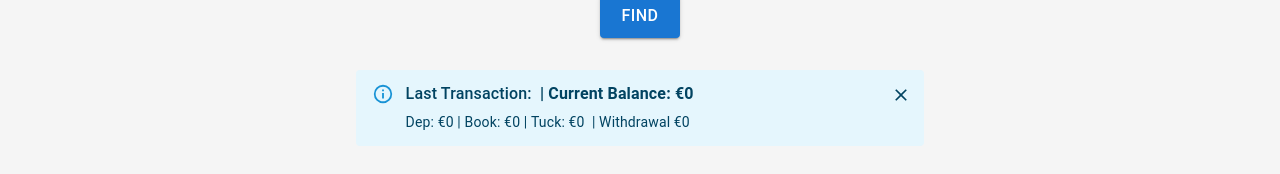
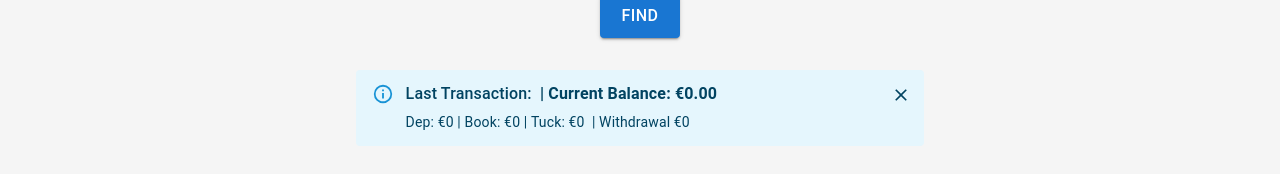
Before and after one commit to RadheyaM/next-camp-bank, a Next.js app: page / in a window 1280 px wide. Shown: the part 415-589 px from the top of the page. Built offline with nearby package versions, Linux system fonts and the light colour scheme; no server answers; sample sign-in values are in the browser's storage.

Commit message:
format scan camper form message output for balance

```diff
--- a/src/components/forms/ScanCamperCode.js
+++ b/src/components/forms/ScanCamperCode.js
@@ -81,7 +81,7 @@ const ScanCamperCode = () => {
               }}
             >
               <AlertTitle>
-                Last Transaction:<strong>&nbsp;{name}&nbsp;|&nbsp;Current Balance:&nbsp;€{balance}</strong>
+                Last Transaction:<strong>&nbsp;{name}&nbsp;|&nbsp;Current Balance:&nbsp;{euro.format(balance)}</strong>
               </AlertTitle>
               Dep:&nbsp;€{dep}&nbsp;|&nbsp;Book:&nbsp;€{book}&nbsp;|&nbsp;Tuck:&nbsp;€{tuck}&nbsp;
               |&nbsp;Withdrawal&nbsp;€{withdrawn}
```
